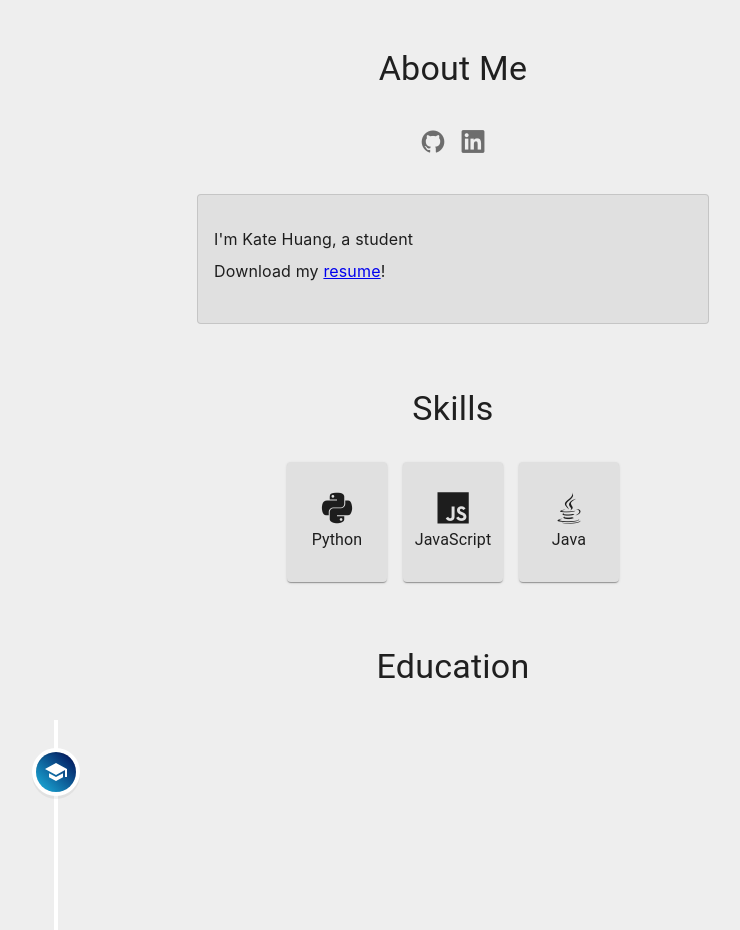
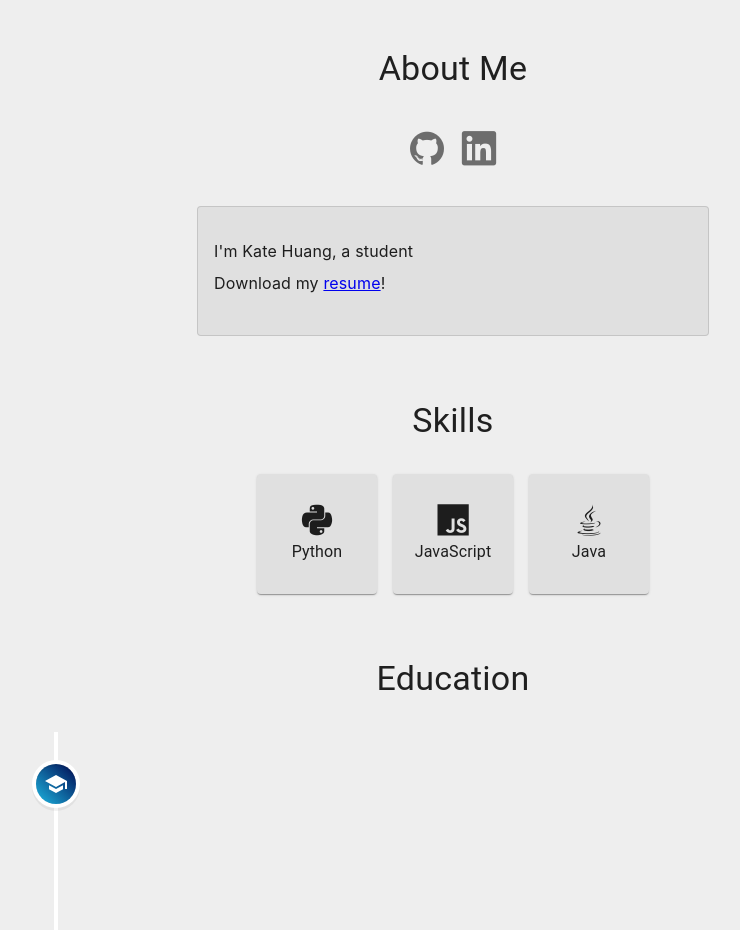
Before and after one commit to katejh/portfolio, a React (Create React App) app: page / in a window 1280 px wide. Shown: the part 820-1750 px from the top of the page, without its empty margins (187-927 px from the left). Built offline with nearby package versions, Linux system fonts and the light colour scheme.

Commit message:
some styling changes

```diff
--- a/src/components/HomePage.js
+++ b/src/components/HomePage.js
@@ -37,7 +37,7 @@ class HomePage extends React.Component {
             key={i}
             onClick={() => window.open(social.url)}
           >
-            <i className={techToIconClass(social.type)} />
+            <i className={techToIconClass(social.type)} style={{fontSize: '150%'}}/>
           </IconButton>
         ));
 
--- a/src/components/ProjectsList.js
+++ b/src/components/ProjectsList.js
@@ -42,9 +42,7 @@ class ProjectsList extends React.Component {
             return (
                 <Grid item key={i} md={3}>
                 <Card
-                  {
-                    ...this.state.card_props
-                  }
+                  {...this.state.card_props}
                   key={i}
                   onClick={() => {
                     this.handleModalOpen(i);
--- a/src/components/Skills.js
+++ b/src/components/Skills.js
@@ -1,11 +1,11 @@
-import { Grid, Card, CardContent, CardMedia, Typography, Box } from '@mui/material';
+import { Grid, Card, Typography, Box } from '@mui/material';
 import { techToIconClass } from '../helpers/techToIcon';
 
 function Skills(props) {
     var skills = props.skills.map((skill, i) => (
         <Grid item key={i}>
             <Card sx={{
-                width: 100,
+                width: 120,
                 height: 120,
                 flexGrow: 1,
             }}>
@@ -42,6 +42,11 @@ function Skills(props) {
                 <Grid
                   container
                   spacing={2}
+                  sx={{
+                    display: 'flex',
+                    alignContent: 'center',
+                    justifyContent: 'center'
+                  }}
                 >
                     {skills}
                 </Grid>
```
